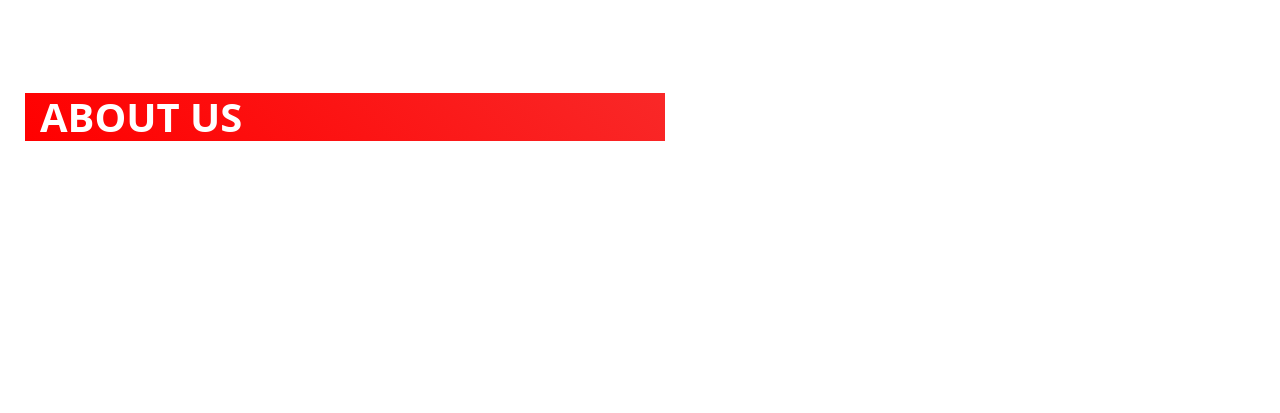
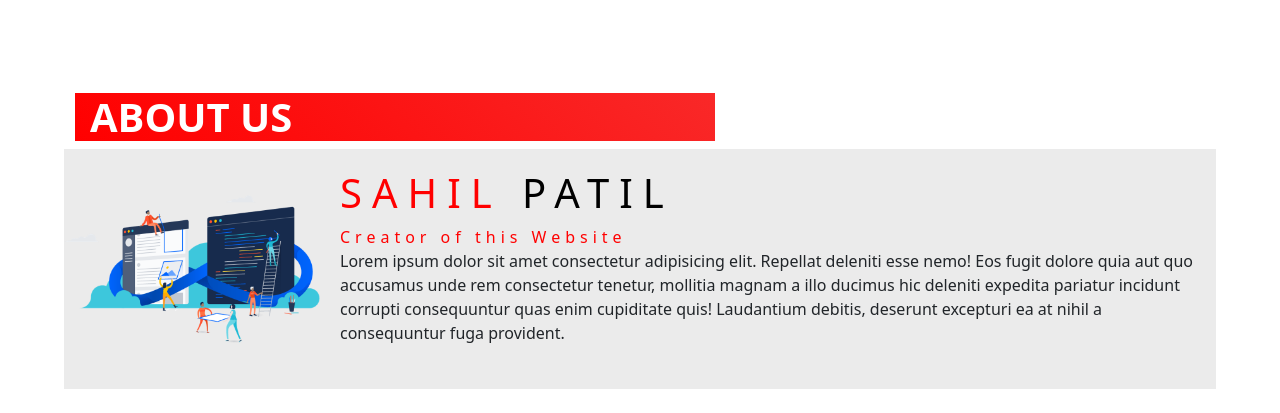
Before and after one commit to SahilPatil2002/Movie_API, a plain HTML site: page index.html in a window 1280 px wide. Shown: the part 1508-1921 px from the top of the page. Drawn offline with nearby package versions, Linux system fonts and the light colour scheme; no server answers.

Commit message:
Initial changes

```diff
--- a/css/styles.css
+++ b/css/styles.css
@@ -112,7 +112,7 @@
     /* background-color: red; */
 }
 .head-text{
-    margin-left: 25px;
+    margin-left: 75px !important;
     width: 50%;
     background: linear-gradient(45deg,red,rgb(249, 40, 40));
 }
@@ -123,6 +123,48 @@
     margin-left: 15px;
     text-transform: uppercase;
 }
+
+.info{
+    display: flex;
+height: 30vh;
+/* margin: auto; */
+justify-content: center;
+
+
+}
+
+.info-img{
+    width: 20%;
+    background-color: rgb(235, 235, 235);
+    backdrop-filter: blur(85px);
+    display: flex;
+    justify-content: center;
+    align-items: center;
+}
+
+.info-img img{
+    width: 100%;
+}
+
+.info-text{
+    width: 70%;
+    background-color: rgb(235, 235, 235);
+    padding: 20px;
+}
+#span{
+    color: red;
+    letter-spacing: 5px;
+}
+.info-text h1{
+    color: red;
+    letter-spacing: 10px;
+    text-transform: uppercase;
+}
+.info-text span{
+    color: black;
+}
+
+
 
 
 
@@ -139,10 +181,54 @@
 #movies .col-md-3 img{
     height: 430px;
 }
+.head-text{
+    margin-left: 50px;
+}
+
+}
+
+@media(min-width:768px){
+    .head-text{
+    margin-left: 40px;
+}
+}
+
+@media(min-width:800px){
+    .head-text{
+        margin-left: 40px;
+    }
 }
 
 
+@media (max-width:430px){
+    .head-text{
+        width: 85%;
+        margin-left: 20px;
+    }
+    .head-text h1{
+        width: 100% !important;
+    }
 
+    .info-text h1{
+        font-size: 12px;
+    }
+    #span{
+        font-size: 10px;
+    }
+    .info-text p{
+        font-size: 10px;
+    }
+}
+
+@media(max-width:325px){
+    #span{
+        font-size: 8px;
+        letter-spacing:2px;
+    }
+    .info-text p{
+        font-size: 8px;
+    }
+}
 
 
 
--- a/index.html
+++ b/index.html
@@ -17,6 +17,8 @@
     href="https://cdnjs.cloudflare.com/ajax/libs/OwlCarousel2/2.3.4/assets/owl.theme.default.min.css"
     integrity="sha512-sMXtMNL1zRzolHYKEujM2AqCLUR9F2C4/05cdbxjjLSRvMQIciEPCQZo++nk7go3BtSuK9kfa/s+a4f4i5pLkw=="
     crossorigin="anonymous" referrerpolicy="no-referrer" />
+
+  <link rel="shortcut icon" href="images/logo.png" type="image/x-icon">
 
 
 </head>
@@ -189,7 +191,16 @@
 
 <div class="about" id="about">
   <div class="head-text"><h1>About US</h1></div>
+  <div class="info">
+    <div class="info-img"><img src="images/pngegg (1).png" alt=""></div>
+    <div class="info-text">
+    <h1>Sahil <span>Patil</span></h1>
+    <span id="span">Creator of this Website</span>
+    <p>Lorem ipsum dolor sit amet consectetur adipisicing elit. Repellat deleniti esse nemo! Eos fugit dolore quia aut quo accusamus unde rem consectetur tenetur, mollitia magnam a illo ducimus hic deleniti expedita pariatur incidunt corrupti consequuntur quas enim cupiditate quis! Laudantium debitis, deserunt excepturi ea at nihil a consequuntur fuga provident.</p>
+    </div>
+  </div>
 </div>
+
 
 
   <!-- <div class="footer">
```
Also changed, not shown: images/logo.png (added), images/pngegg (1).png (added), 1 other file.
